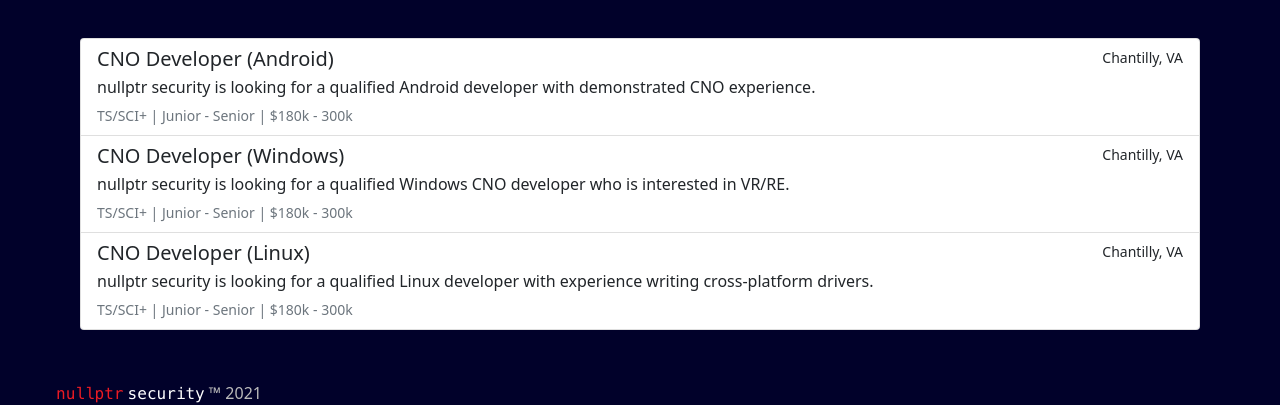
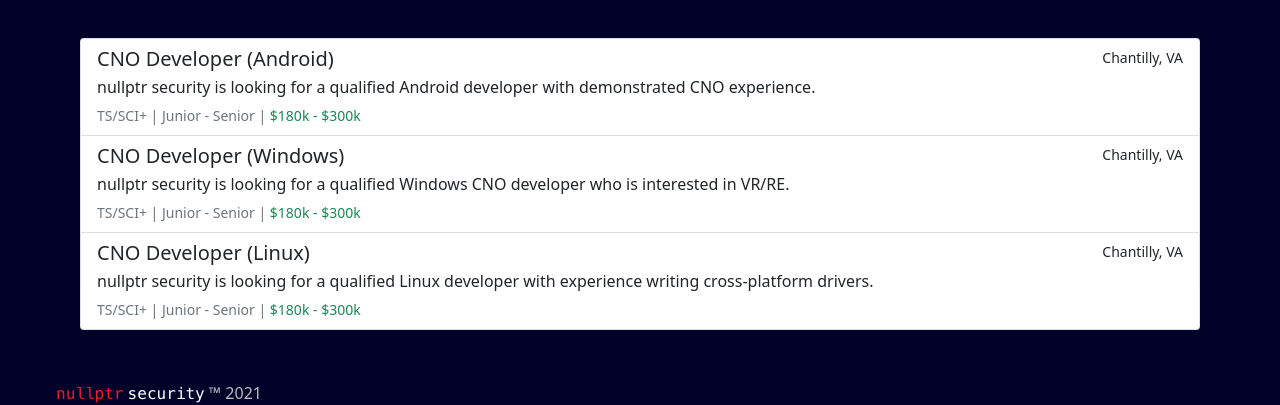
Before and after one commit to nullptrsec/nullptrsec.github.io, a Jekyll site: the page built from careers.html, in a window 1280 px wide. Shown: the part 478-883 px from the top of the page. Built offline with Jekyll 4.4.1, drawn with Linux system fonts in a browser that asks for light colours; nearby versions of some CDN libraries.

Commit message:
Added Google Analytics, changed salary style on careers

```diff
--- a/_config.yml
+++ b/_config.yml
@@ -11,3 +11,4 @@
 tag_page_layout: tag_page
 tag_page_dir: tag
 tag_permalink_style: pretty
+google_analytics: G-80NQJJXMF6
--- a/_layouts/default.html
+++ b/_layouts/default.html
@@ -34,6 +34,7 @@
             <script src="https://cdnjs.cloudflare.com/ajax/libs/jquery/3.6.0/jquery.min.js" integrity="sha512-894YE6QWD5I59HgZOGReFYm4dnWc1Qt5NtvYSaNcOP+u1T9qYdvdihz0PPSiiqn/+/3e7Jo4EaG7TubfWGUrMQ==" crossorigin="anonymous" referrerpolicy="no-referrer"></script>
             <script src="https://kit.fontawesome.com/c14b9eea53.js" crossorigin="anonymous"></script>
             <!-- !JS -->
+            {% include analytics.html %}
         </div>
     </body>
 </html>
--- a/careers.html
+++ b/careers.html
@@ -22,7 +22,7 @@
             <small>Chantilly, VA</small>
           </div>
           <p class="mb-1">nullptr security is looking for a qualified Android developer with demonstrated CNO experience.</p>
-          <small class="text-muted">TS/SCI+ | Junior - Senior | $180k - 300k</small>
+          <small class="text-muted">TS/SCI+ | Junior - Senior | <span class="text-success">$180k - $300k</span></small>
         </a>
         <a href="#jobposting-cnodeveloperwindows-modal" data-bs-toggle="modal" data-bs-target="#jobposting-cnodeveloperwindows-modal" class="list-group-item list-group-item-action flex-column align-items-start">
             <div class="d-flex w-100 justify-content-between">
@@ -30,7 +30,7 @@
             <small>Chantilly, VA</small>
           </div>
           <p class="mb-1">nullptr security is looking for a qualified Windows CNO developer who is interested in VR/RE.</p>
-          <small class="text-muted">TS/SCI+ | Junior - Senior | $180k - 300k</small>
+          <small class="text-muted">TS/SCI+ | Junior - Senior | <span class="text-success">$180k - $300k</span></small>
         </a>
         <a href="#jobposting-cnodeveloperlinux-modal" data-bs-toggle="modal" data-bs-target="#jobposting-cnodeveloperlinux-modal" class="list-group-item list-group-item-action flex-column align-items-start">
             <div class="d-flex w-100 justify-content-between">
@@ -38,7 +38,7 @@
             <small>Chantilly, VA</small>
           </div>
           <p class="mb-1">nullptr security is looking for a qualified Linux developer with experience writing cross-platform drivers.</p>
-          <small class="text-muted">TS/SCI+ | Junior - Senior | $180k - 300k</small>
+          <small class="text-muted">TS/SCI+ | Junior - Senior | <span class="text-success">$180k - $300k</span></small>
         </a>
     </div>
 </main>
```
Also changed, not shown: _includes/analytics.html (added, +9 -0 lines).
